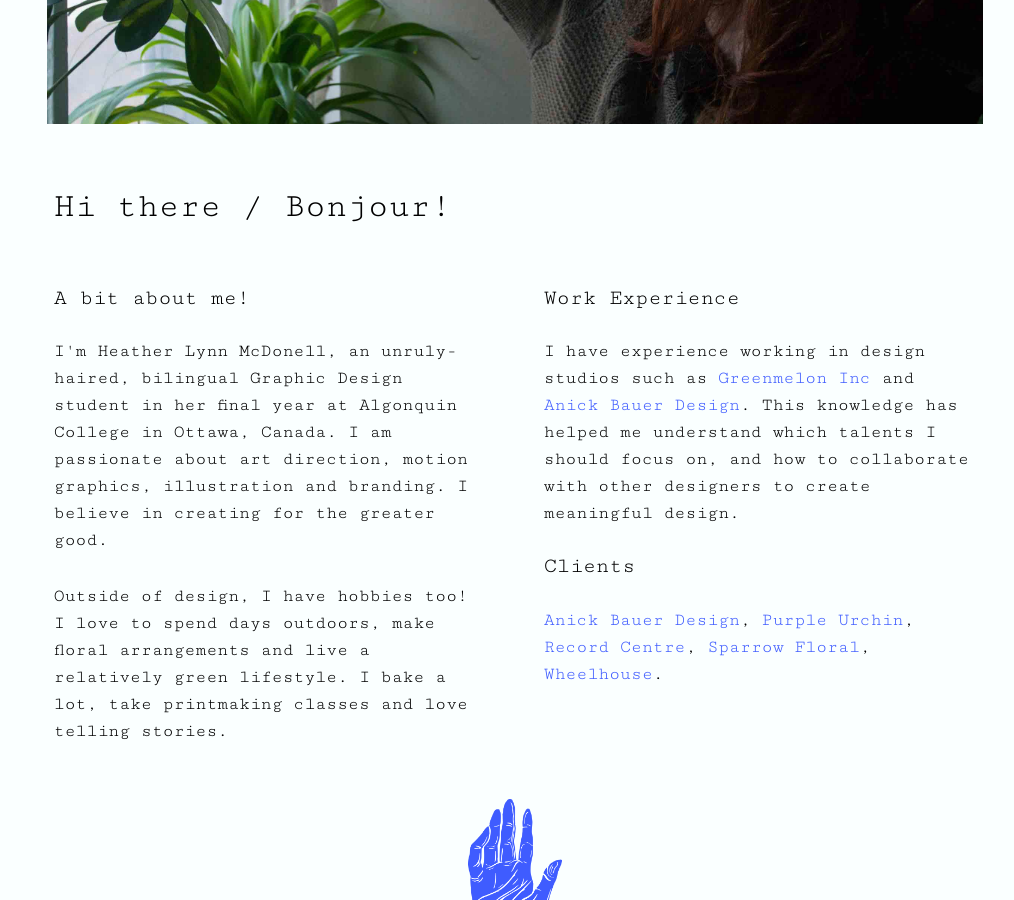
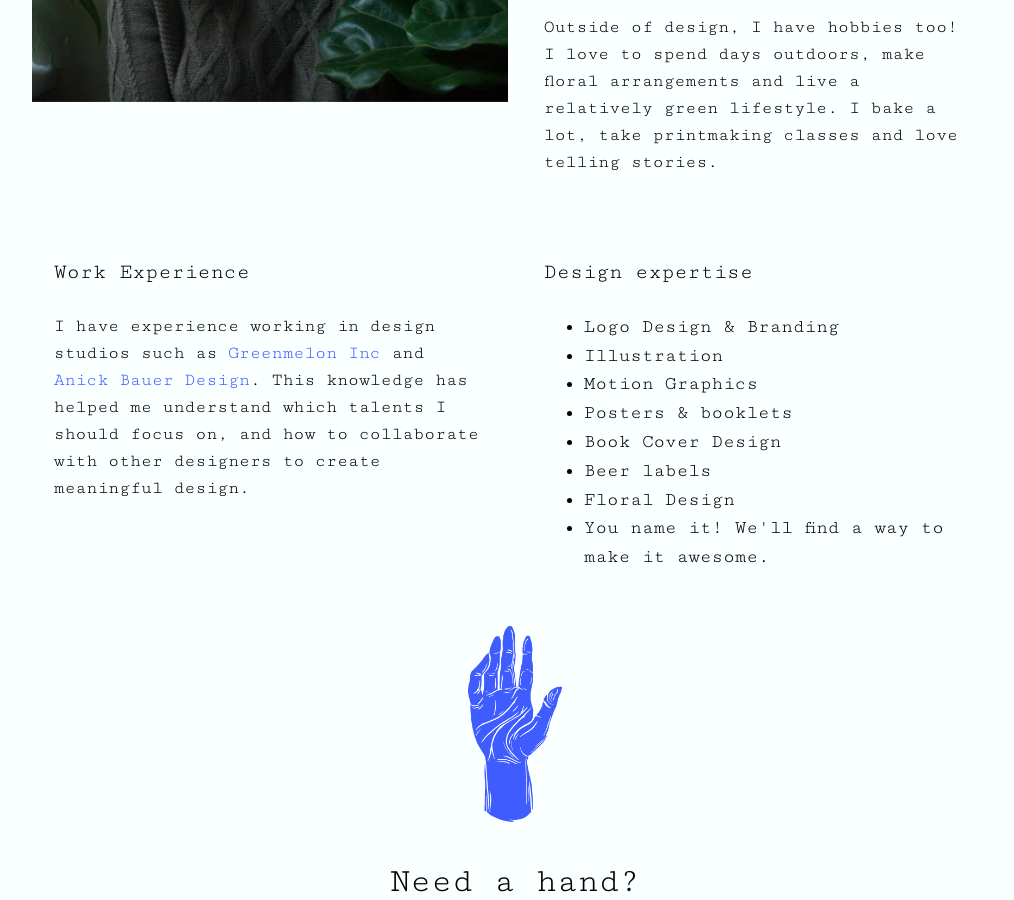
Before and after one commit to heathermcd12/portfolio, a Jekyll site: the page built from about.html, in a window 1280 px wide and 900 px high, scrolled down 608 px. Shown: the whole window, without its empty margins (125-1139 px from the left). Built offline with Jekyll 4.4.1, drawn with Linux system fonts in a browser that asks for light colours.

Commit message:
new about me page

```diff
--- a/about.html
+++ b/about.html
@@ -6,41 +6,47 @@ layout: default
 
 <div class="space margin">
 
-     <div class="banner gutter-1-2 pad-t-2" role="banner">
-        <div class="intro pad-t intro-wrap portfolio-img unit unit-xs-1 unit-s-1 unit-m-1 unit-l-1">
-            <img class="island-1-4 pad-b pad-top flex" src="{{site.baseurl}}/images/portrait.2.jpg">
+<div class="grid portfolio pad-top">
+        <div class="intro pad-t intro-wrap portfolio-img unit unit-xs-1 unit-s-1 unit-m-1-2 unit-l-1-2">
+            <img class="island-1-4 pad-b pad-top flex" src="{{site.baseurl}}/images/photo_me.jpg">
         </div>
+
+    <div class="about gutter unit unit-xs-1 unit-s-1 unit-m-1-2 unit-l-1-2">
+            <h1 class="pad-t-2 push-1-4">Hi there / Bonjour!</h1>
+         <h5 class="pad-t push-1">A bit about me!</h5>
+            <p>I'm Heather Lynn McDonell, an unruly-haired, bilingual Graphic Design student in her final year at Algonquin College in Ottawa, Canada. I am passionate about art direction, motion graphics, illustration and branding. I believe in creating for the greater good.  </p>
+            <p>Outside of design, I have hobbies too! I love to spend days outdoors, make floral arrangements and live a relatively green lifestyle. I bake a lot, take printmaking classes and love telling stories.</p>
     </div>
 
-    <div class="grid portfolio pad-top">
-        <div class="about gutter unit unit-xs-1 unit-s-1 unit-m-1 unit-l-1">
-            <h1 class="pad-t push-1-4">Hi there / Bonjour!</h1>
-        </div>
-    </div>
+        <div class="about gutter unit unit-xs-1 unit-s-1 unit-m-1-2 unit-1-2">
+             <h5 class="pad-t-2 push-1">Work Experience</h5>
 
-    <div class="banner">
-     <div class="grid portfolio pad-top">
-        <div class="about gutter unit unit-xs-1 unit-s-1 unit-m-1-2 unit-l-1-2">
-
-            <h5 class="pad-t push-1">A bit about me!</h5>
-            <p>I'm Heather Lynn McDonell, an unruly-haired, bilingual Graphic Design student in her final year at Algonquin College in Ottawa, Canada. I am passionate about art direction, motion graphics, illustration and branding. I believe in creating for the greater good.  </p>
-
-            <p>Outside of design, I have hobbies too! I love to spend days outdoors, make floral arrangements and live a relatively green lifestyle. I bake a lot, take printmaking classes and love telling stories.</p>
+            <p>I have experience working in design studios such as <a href="http://greenmeloninc.com/accolades/" target="_blank">Greenmelon Inc</a> and <a href="http://www.anickbauerdesign.com" target="_blank">Anick Bauer Design</a>. This knowledge has helped me understand which talents I should focus on, and how to collaborate with other designers to create meaningful design.</p>
         </div>
 
         <div class="about gutter unit unit-xs-1 unit-s-1 unit-m-1-2 unit-1-2">
-             <h5 class="pad-t push-1">Work Experience</h5>
 
-            <p>I have experience working in design studios such as <a href="http://greenmeloninc.com/accolades/" target="_blank">Greenmelon Inc</a> and <a href="http://www.anickbauerdesign.com" target="_blank">Anick Bauer Design</a>. This knowledge has helped me understand which talents I should focus on, and how to collaborate with other designers to create meaningful design.</p>
+            <h5 class="pad-t-2 push-1">Design expertise</h5>
+            <ul>
+                <li>Logo Design &amp; Branding</li>
+                <li>Illustration</li>
+                <li>Motion Graphics</li>
+                <li>Posters &amp; booklets</li>
+                <li>Book Cover Design</li>
+                <li>Beer labels</li>
+                <li>Floral Design</li>
+                <li>You name it! We'll find a way to make it awesome.</li>
+            </ul>
 
-            <h5 class="push-1">Clients</h5>
-            <p><a href="http://www.anickbauerdesign.com" target="_blank">Anick Bauer Design</a>, <a href="http://www.purpleurchinsoap.com">Purple Urchin</a>, <a href="http://www.therecordcentre.com" target="_blank">Record Centre</a>, <a href="https://www.facebook.com/Sparrow-Floral-Design-236782193025362/">Sparrow Floral</a>, <a href="http://www.wheelhousecycle.ca" target="blank">Wheelhouse</a>.
+
+            <!-- <h5 class="pad-t-2 push-1">Clients</h5>
+            <p><a href="http://www.anickbauerdesign.com" target="_blank">Anick Bauer Design</a>, <a href="http://www.purpleurchinsoap.com">Purple Urchin</a>, <a href="http://www.therecordcentre.com" target="_blank">Record Centre</a>, <a href="https://www.facebook.com/Sparrow-Floral-Design-236782193025362/">Sparrow Floral</a>, <a href="http://www.wheelhousecycle.ca" target="blank">Wheelhouse</a>. -->
 
         </div>
 
-        <div class="about intern pad-b gutter unit unit-xs-1 unit-s-1 unit-m-1 unit-l-1">
+        <div class="about intern pad-t-2 pad-b gutter unit unit-xs-1 unit-s-1 unit-m-1 unit-l-1">
             <a href="mailto:heatherlynn.ca"><img class="hand" src="{{site.baseurl}}/images/hand.png" alt=""></a>
-            <h1 class="pad-top push">Need a hand?</h1>
+            <h1 class="pad-t push">Need a hand?</h1>
             <p>What a coincidence, I'm currently looking for an internship for spring 2016! If you're interested in me running around your studio doing projects and telling bad jokes, let's chat. </p>
         </div>
 
@@ -48,6 +54,4 @@ layout: default
 
     </div>
 
- </div>
-
 </main>
```
Also changed, not shown: images/photo_me.jpg (added).
